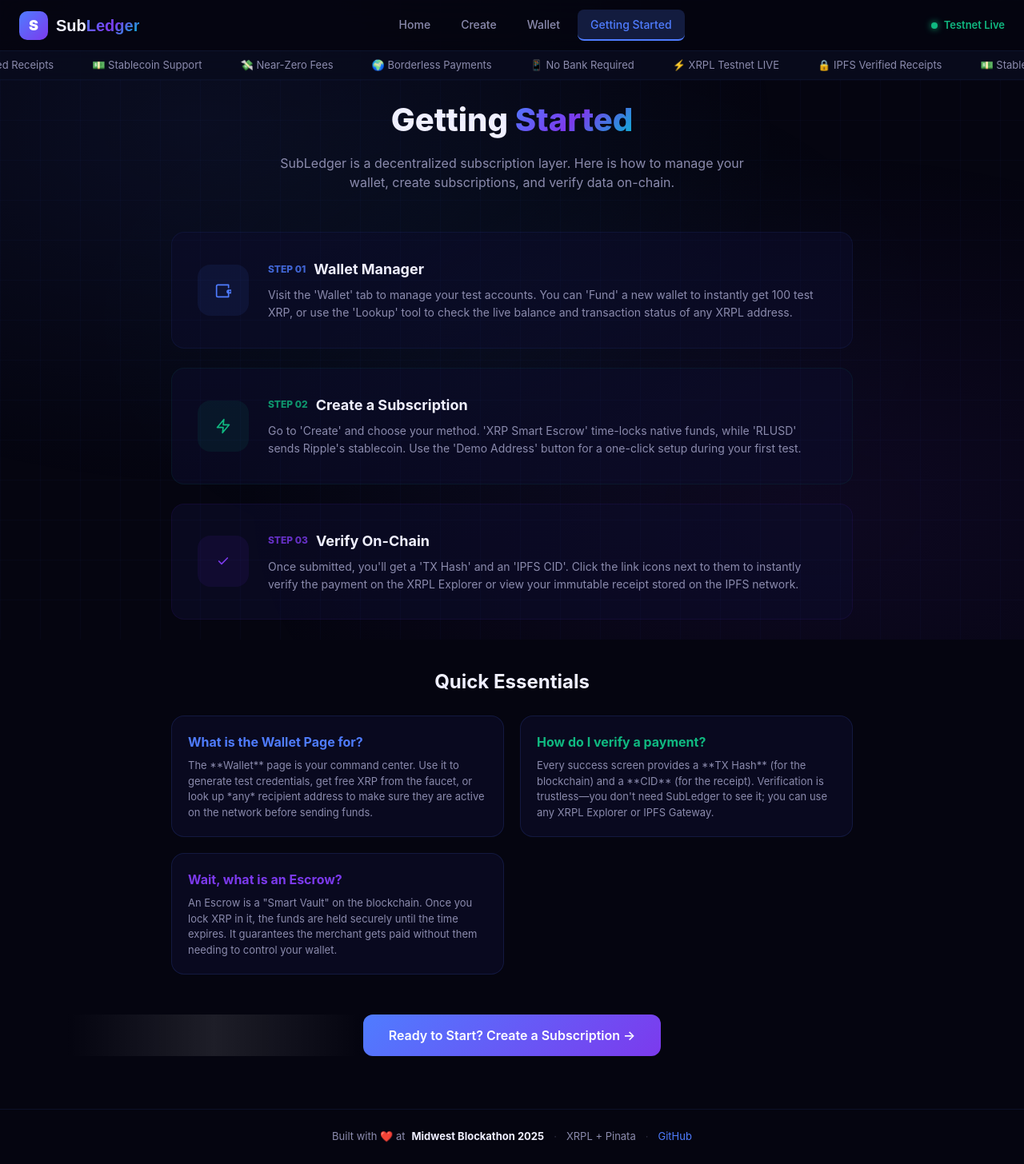
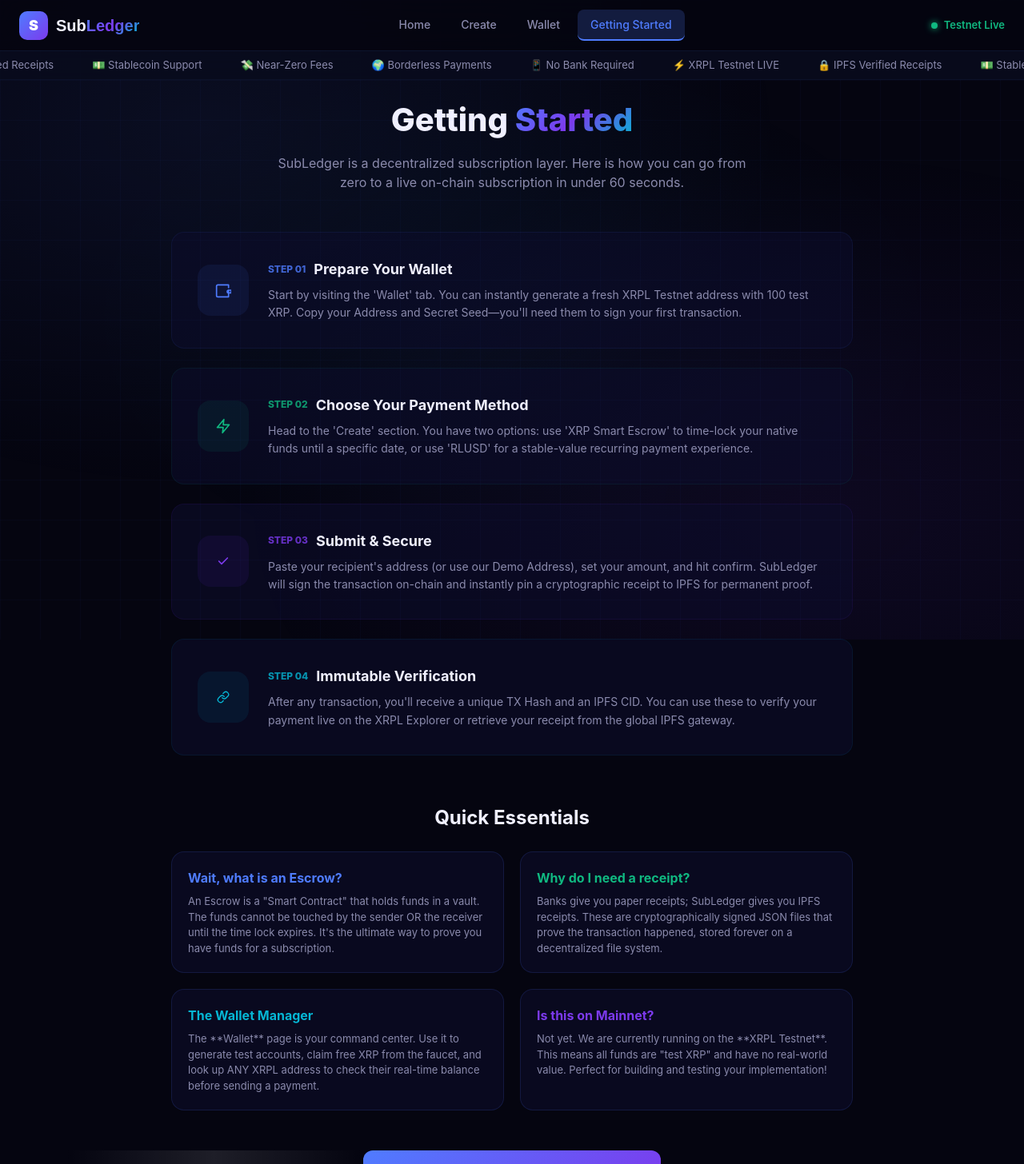
Before and after one commit to pushpakumar02/subledger, a Next.js app: page /getting-started in a window 1280 px wide. Shown: the top 1456 px of the page at 80% size. Built offline with nearby package versions, Linux system fonts and the light colour scheme.

Commit message:
✨ Finish Getting Started guide with Verification and Wallet Manager details

```diff
--- a/src/app/getting-started/page.tsx
+++ b/src/app/getting-started/page.tsx
@@ -7,24 +7,31 @@
     const steps = [
         {
             step: "01",
-            title: "Wallet Manager",
-            desc: "Visit the 'Wallet' tab to manage your test accounts. You can 'Fund' a new wallet to instantly get 100 test XRP, or use the 'Lookup' tool to check the live balance and transaction status of any XRPL address.",
+            title: "Prepare Your Wallet",
+            desc: "Start by visiting the 'Wallet' tab. You can instantly generate a fresh XRPL Testnet address with 100 test XRP. Copy your Address and Secret Seed—you'll need them to sign your first transaction.",
             icon: <Icons.Wallet />,
             color: "#4f7cff"
         },
         {
             step: "02",
-            title: "Create a Subscription",
-            desc: "Go to 'Create' and choose your method. 'XRP Smart Escrow' time-locks native funds, while 'RLUSD' sends Ripple's stablecoin. Use the 'Demo Address' button for a one-click setup during your first test.",
+            title: "Choose Your Payment Method",
+            desc: "Head to the 'Create' section. You have two options: use 'XRP Smart Escrow' to time-lock your native funds until a specific date, or use 'RLUSD' for a stable-value recurring payment experience.",
             icon: <Icons.Zap />,
             color: "#10b981"
         },
         {
             step: "03",
-            title: "Verify On-Chain",
-            desc: "Once submitted, you'll get a 'TX Hash' and an 'IPFS CID'. Click the link icons next to them to instantly verify the payment on the XRPL Explorer or view your immutable receipt stored on the IPFS network.",
+            title: "Submit & Secure",
+            desc: "Paste your recipient's address (or use our Demo Address), set your amount, and hit confirm. SubLedger will sign the transaction on-chain and instantly pin a cryptographic receipt to IPFS for permanent proof.",
             icon: <Icons.Check />,
             color: "#7c3aed"
+        },
+        {
+            step: "04",
+            title: "Immutable Verification",
+            desc: "After any transaction, you'll receive a unique TX Hash and an IPFS CID. You can use these to verify your payment live on the XRPL Explorer or retrieve your receipt from the global IPFS gateway.",
+            icon: <Icons.Link />,
+            color: "#06b6d4"
         }
     ];
 
@@ -36,7 +43,7 @@
                         Getting <span className="gradient-text">Started</span>
                     </h2>
                     <p style={{ color: "var(--text-secondary)", fontSize: "16px", maxWidth: "600px", margin: "0 auto" }}>
-                        SubLedger is a decentralized subscription layer. Here is how to manage your wallet, create subscriptions, and verify data on-chain.
+                        SubLedger is a decentralized subscription layer. Here is how you can go from zero to a live on-chain subscription in under 60 seconds.
                     </p>
                 </div>
 
@@ -75,21 +82,27 @@
                     <h3 style={{ fontSize: "1.5rem", fontWeight: 700, marginBottom: "24px", textAlign: "center" }}>Quick Essentials</h3>
                     <div style={{ display: "grid", gridTemplateColumns: "repeat(auto-fit, minmax(280px, 1fr))", gap: "20px" }}>
                         <div className="glass-card" style={{ padding: "20px" }}>
-                            <div style={{ fontWeight: 700, marginBottom: "8px", color: "#4f7cff" }}>What is the Wallet Page for?</div>
+                            <div style={{ fontWeight: 700, marginBottom: "8px", color: "#4f7cff" }}>Wait, what is an Escrow?</div>
                             <p style={{ fontSize: "13px", color: "var(--text-secondary)", lineHeight: 1.5 }}>
-                                The **Wallet** page is your command center. Use it to generate test credentials, get free XRP from the faucet, or look up *any* recipient address to make sure they are active on the network before sending funds.
+                                An Escrow is a "Smart Contract" that holds funds in a vault. The funds cannot be touched by the sender OR the receiver until the time lock expires. It's the ultimate way to prove you have funds for a subscription.
                             </p>
                         </div>
                         <div className="glass-card" style={{ padding: "20px" }}>
-                            <div style={{ fontWeight: 700, marginBottom: "8px", color: "#10b981" }}>How do I verify a payment?</div>
+                            <div style={{ fontWeight: 700, marginBottom: "8px", color: "#10b981" }}>Why do I need a receipt?</div>
                             <p style={{ fontSize: "13px", color: "var(--text-secondary)", lineHeight: 1.5 }}>
-                                Every success screen provides a **TX Hash** (for the blockchain) and a **CID** (for the receipt). Verification is trustless—you don't need SubLedger to see it; you can use any XRPL Explorer or IPFS Gateway.
+                                Banks give you paper receipts; SubLedger gives you IPFS receipts. These are cryptographically signed JSON files that prove the transaction happened, stored forever on a decentralized file system.
                             </p>
                         </div>
                         <div className="glass-card" style={{ padding: "20px" }}>
-                            <div style={{ fontWeight: 700, marginBottom: "8px", color: "#7c3aed" }}>Wait, what is an Escrow?</div>
+                            <div style={{ fontWeight: 700, marginBottom: "8px", color: "#06b6d4" }}>The Wallet Manager</div>
                             <p style={{ fontSize: "13px", color: "var(--text-secondary)", lineHeight: 1.5 }}>
-                                An Escrow is a "Smart Vault" on the blockchain. Once you lock XRP in it, the funds are held securely until the time expires. It guarantees the merchant gets paid without them needing to control your wallet.
+                                The **Wallet** page is your command center. Use it to generate test accounts, claim free XRP from the faucet, and look up ANY XRPL address to check their real-time balance before sending a payment.
+                            </p>
+                        </div>
+                        <div className="glass-card" style={{ padding: "20px" }}>
+                            <div style={{ fontWeight: 700, marginBottom: "8px", color: "#7c3aed" }}>Is this on Mainnet?</div>
+                            <p style={{ fontSize: "13px", color: "var(--text-secondary)", lineHeight: 1.5 }}>
+                                Not yet. We are currently running on the **XRPL Testnet**. This means all funds are "test XRP" and have no real-world value. Perfect for building and testing your implementation!
                             </p>
                         </div>
                     </div>
```
